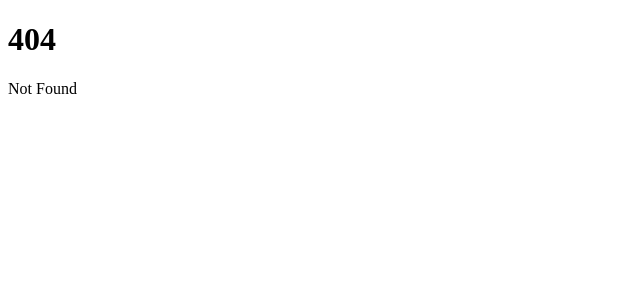
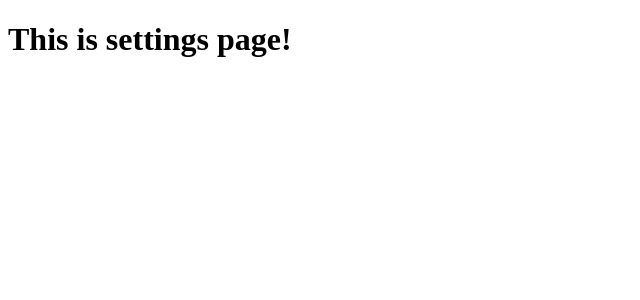
Before and after one commit to aryadaroui/Favy, a SvelteKit app: page /settings in a window 1280 px wide. Before the commit this address had no page. Shown: the top 300 px of the page, without its empty margins (0-640 px from the left). Built offline with nearby package versions, Linux system fonts and the light colour scheme.

Commit message:
organize files for sveltekit

```diff
--- a/src/routes/Settings.svelte
+++ /dev/null
@@ -1,3 +0,0 @@
-<h1>
-	The settings page!
-</h1>
--- /dev/null
+++ b/src/routes/settings/+page.svelte
@@ -0,0 +1,3 @@
+<h1>
+	This is settings page!
+</h1>
```
Also changed, not shown: src/routes/+page.svelte (+5 -8 lines), src/lib/ImageViewer.svelte (renamed from src/routes/ImageViewer.svelte), src/lib/Reel.svelte (renamed from src/routes/Reel.svelte), src/lib/Toolbar.svelte (renamed from src/routes/Toolbar.svelte).
